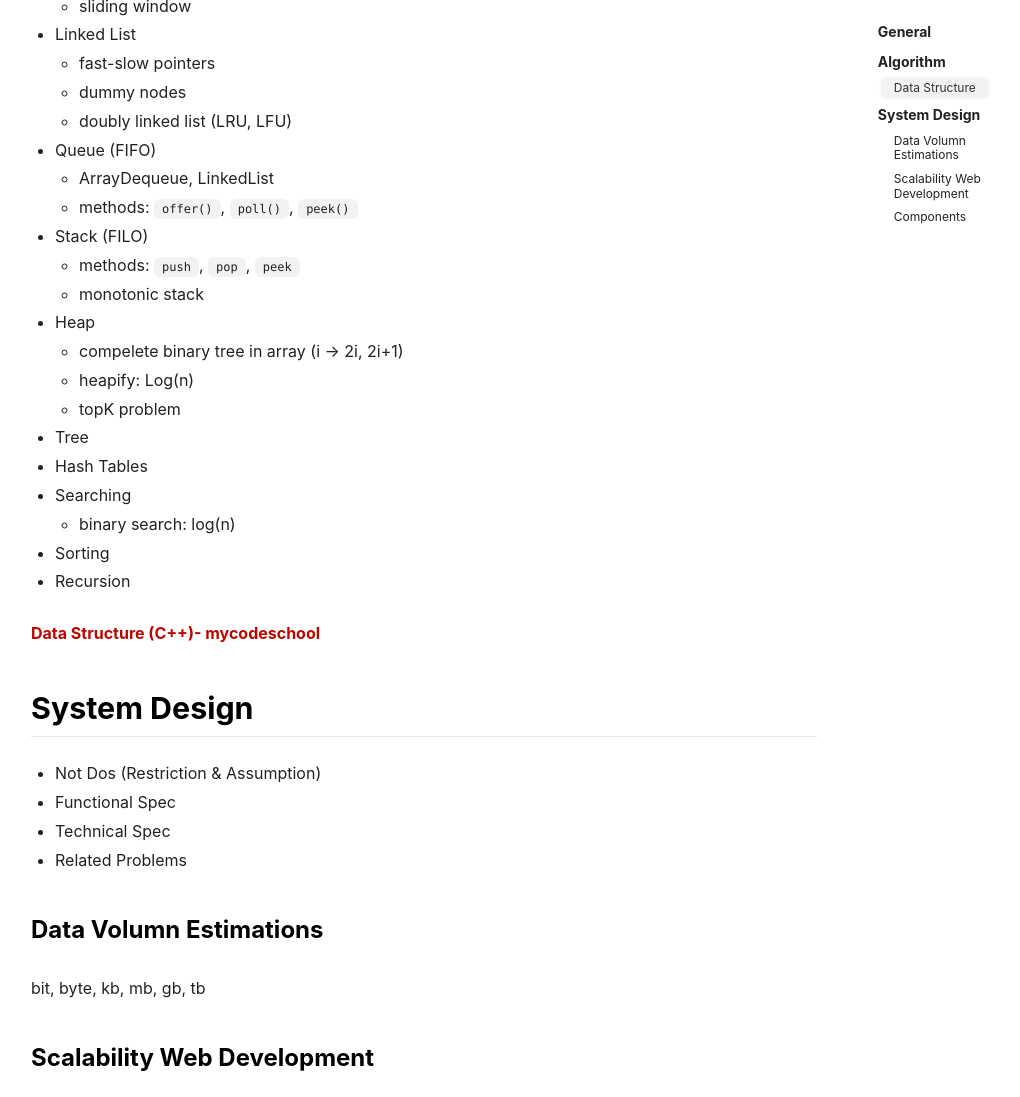
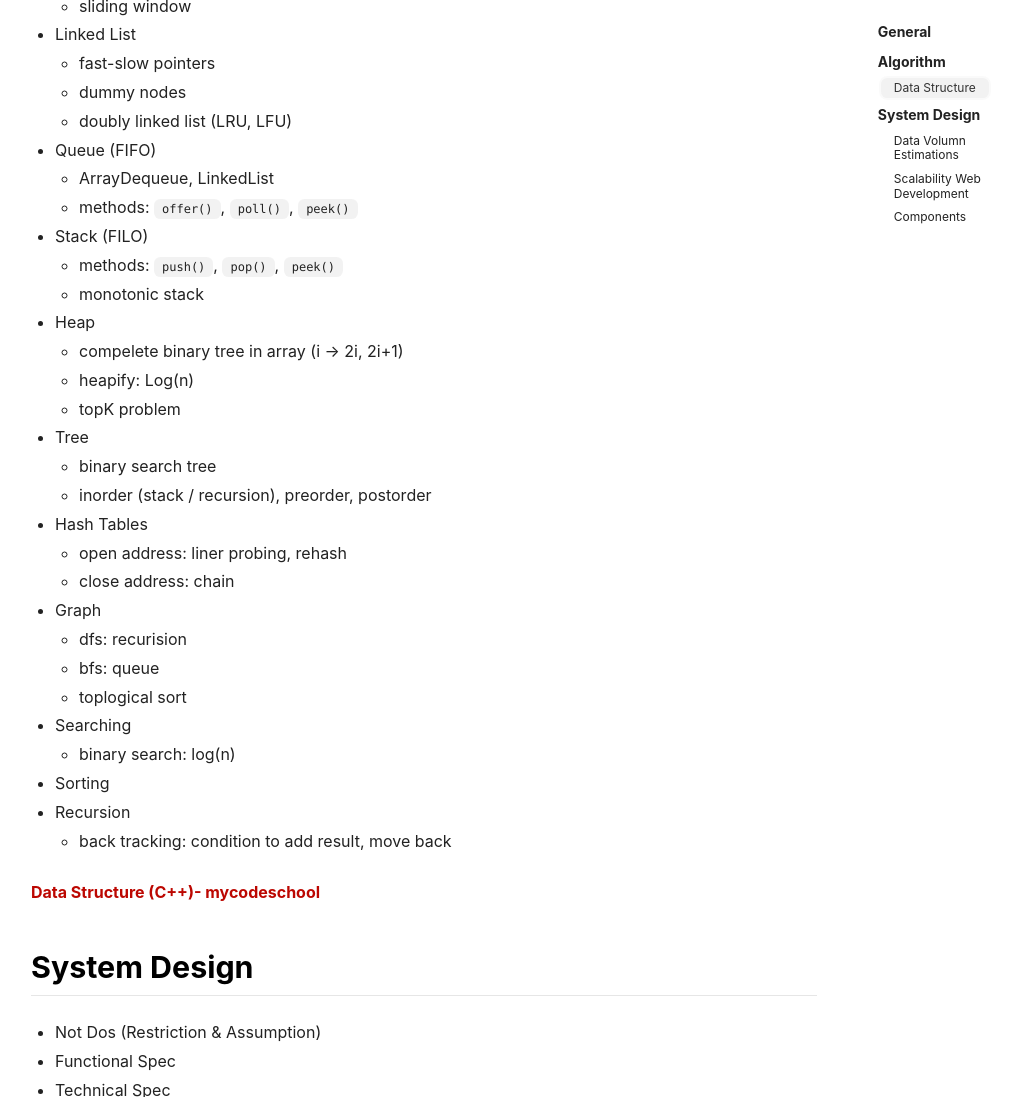
Before and after one commit to runzhuoli/runzhuoli.github.io, a Jekyll site: the page built from _posts/2022-04-20-webtest.md, in a window 1280 px wide and 1400 px high, scrolled down 859 px, cut to the strip 0-1097 px from the top of the window. Shown: the whole strip, without its empty margins (106-1126 px from the left). Built offline with Jekyll 4.4.1, drawn with Linux system fonts in a browser that asks for light colours; nearby versions of some CDN libraries; comment, search, counter and statistics services are not loaded; some of the changed text lies outside the part shown.

Commit message:
Update 2022-04-20-webtest.md

```diff
--- a/_posts/2022-04-20-webtest.md
+++ b/_posts/2022-04-20-webtest.md
@@ -36,18 +36,27 @@ tags:
   - ArrayDequeue, LinkedList
   - methods: `offer()`, `poll()`, `peek()`
 - Stack (FILO)
-  - methods: `push`, `pop`, `peek`
+  - methods: `push()`, `pop()`, `peek()`
   - monotonic stack
 - Heap
   - compelete binary tree in array (i -> 2i, 2i+1)
   - heapify: Log(n)
   - topK problem
 - Tree
+  - binary search tree
+  - inorder (stack / recursion), preorder, postorder
 - Hash Tables
+  - open address: liner probing, rehash
+  - close address: chain
+- Graph
+  - dfs: recurision
+  - bfs: queue
+  - toplogical sort
 - Searching
   - binary search: log(n)
 - Sorting
 - Recursion
+  - back tracking: condition to add result, move back
 
 [Data Structure (C++)- mycodeschool](https://youtube.com/playlist?list=PL2_aWCzGMAwI3W_JlcBbtYTwiQSsOTa6P)
 
```
Also changed, not shown: other parts of _posts/2022-04-20-webtest.md (+3 -3 lines).
